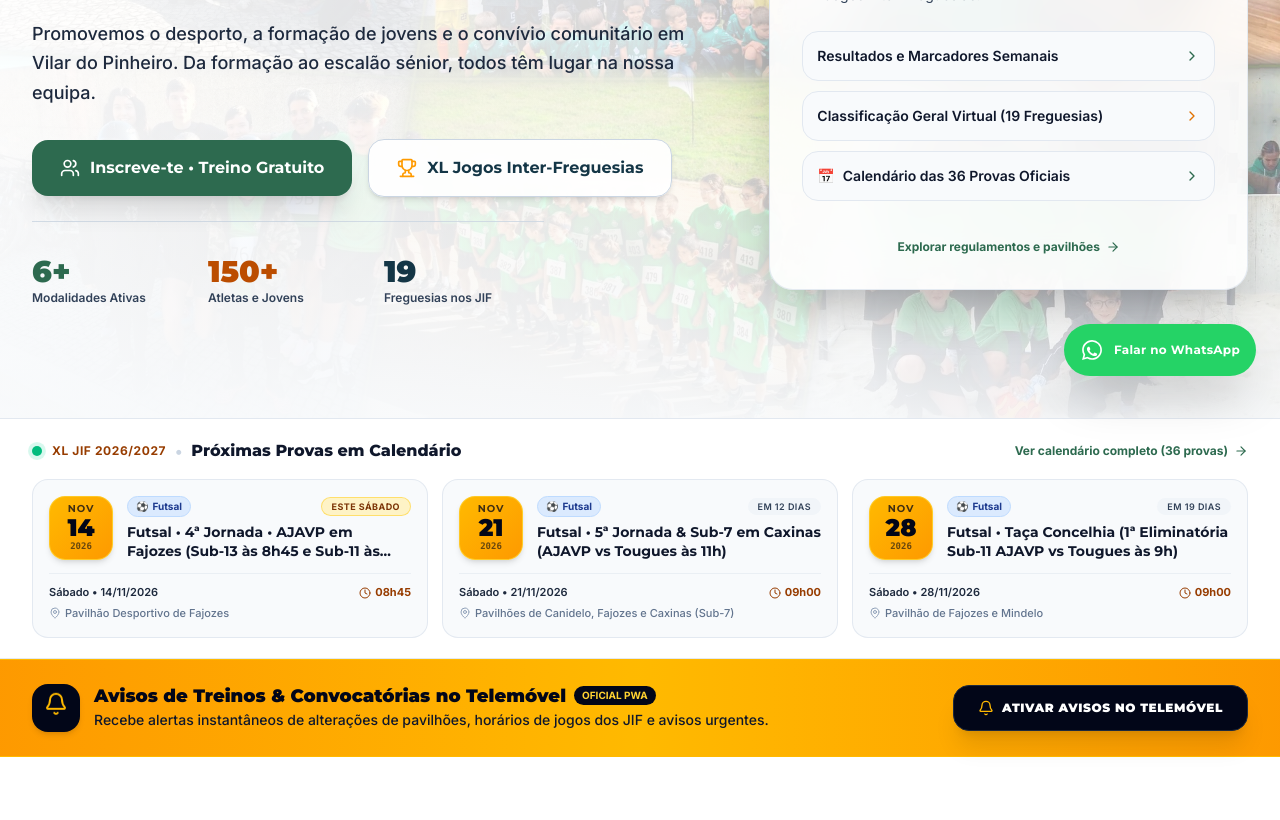
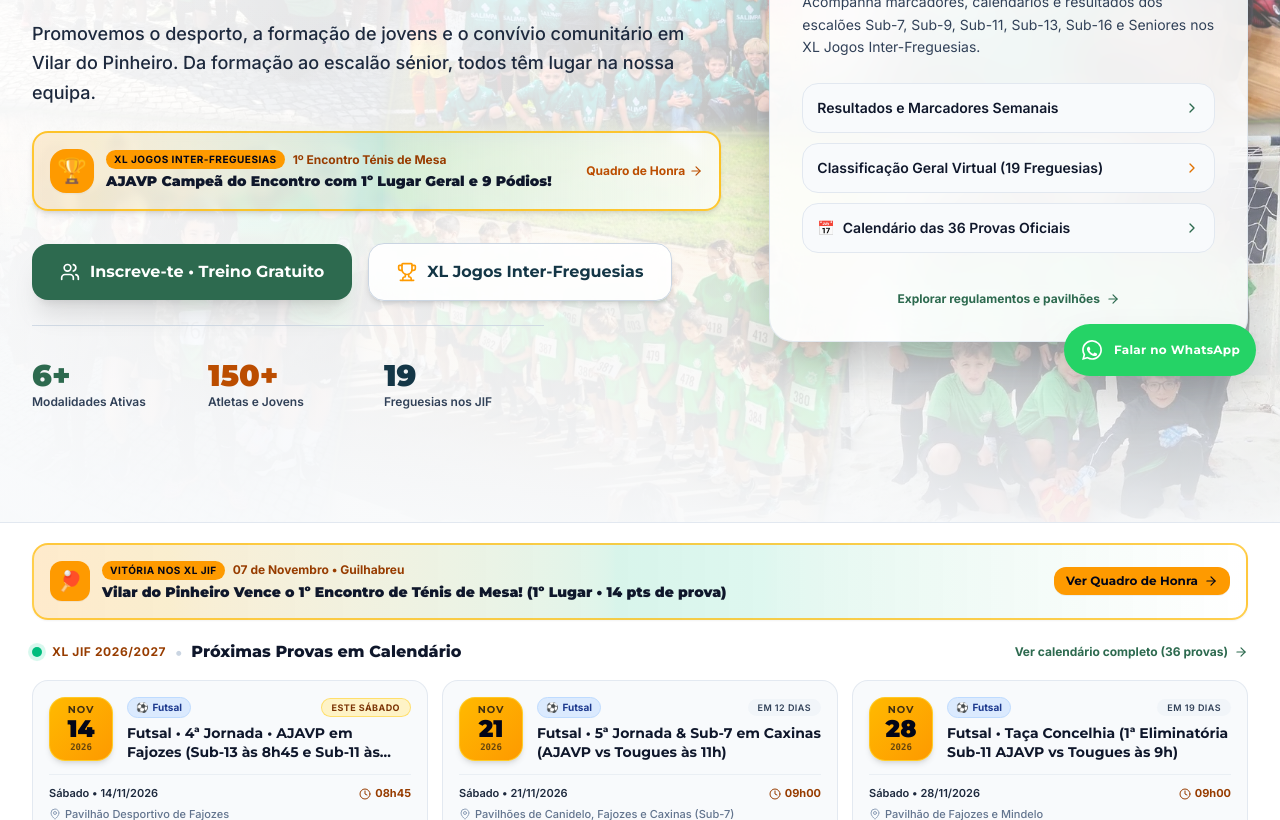
Before and after one commit to SirRugLessOnAverage/ajavp-site, a Next.js app: page / in a window 1280 px wide. Shown: the part 400-1220 px from the top of the page. Built offline with nearby package versions, Linux system fonts and the light colour scheme; no server answers; the database is empty.

Commit message:
feat(home): banner comemorativo de vitoria no tenis de mesa no hero e no ticker

```diff
--- a/app/page.tsx
+++ b/app/page.tsx
@@ -99,6 +99,37 @@ export default async function HomePage() {
               <p className="text-base sm:text-lg text-slate-800 dark:text-slate-200 max-w-2xl mx-auto lg:mx-0 leading-relaxed font-medium">
                 Promovemos o desporto, a formação de jovens e o convívio comunitário em Vilar do Pinheiro. Da formação ao escalão sénior, todos têm lugar na nossa equipa.
               </p>
+
+              {/* Destaque Vitória Histórica no Ténis de Mesa • XL JIF */}
+              <Link
+                href="/jif"
+                className="motion-press group block p-4 rounded-2xl bg-gradient-to-r from-amber-500/15 via-emerald-500/15 to-white/70 dark:from-amber-950/40 dark:via-emerald-950/30 dark:to-slate-900 border-2 border-amber-400/80 dark:border-amber-400/50 shadow-md hover:shadow-lg hover:border-amber-500 transition-all text-left backdrop-blur-xs"
+              >
+                <div className="flex items-center justify-between gap-3">
+                  <div className="flex items-center gap-3">
+                    <div className="w-11 h-11 rounded-2xl bg-amber-500 text-slate-950 font-black text-2xl flex items-center justify-center shrink-0 shadow-xs">
+                      🏆
+                    </div>
+                    <div>
+                      <div className="flex items-center gap-2 flex-wrap">
+                        <span className="text-[10px] font-black uppercase tracking-wider px-2 py-0.5 rounded-full bg-amber-500 text-slate-950">
+                          XL Jogos Inter-Freguesias
+                        </span>
+                        <span className="text-xs font-bold text-amber-800 dark:text-amber-300">
+                          1º Encontro Ténis de Mesa
+                        </span>
+                      </div>
+                      <p className="text-xs sm:text-sm font-heading font-black text-slate-900 dark:text-white mt-0.5">
+                        AJAVP Campeã do Encontro com 1º Lugar Geral e 9 Pódios!
+                      </p>
+                    </div>
+                  </div>
+                  <span className="hidden sm:inline-flex items-center gap-1 text-xs font-bold text-amber-700 dark:text-amber-400 group-hover:translate-x-1 transition-transform shrink-0">
+                    <span>Quadro de Honra</span>
+                    <ArrowRight className="w-3.5 h-3.5" />
+                  </span>
+                </div>
+              </Link>
 
               <div className="flex flex-col sm:flex-row items-center justify-center lg:justify-start gap-4 pt-2">
                 <a
--- a/components/home/JifLiveTicker.tsx
+++ b/components/home/JifLiveTicker.tsx
@@ -158,6 +158,35 @@ export function JifLiveTicker() {
   return (
     <section className="bg-white dark:bg-slate-900/90 border-b border-slate-200/90 dark:border-white/10 py-5 transition-colors">
       <div className="max-w-7xl mx-auto px-4 sm:px-6 lg:px-8">
+        {/* Banner Destaque de Vitória Recente nos XL JIF */}
+        <div className="mb-5 p-3.5 sm:p-4 rounded-2xl bg-gradient-to-r from-amber-500/20 via-emerald-500/15 to-white/5 dark:from-amber-950/40 dark:via-emerald-950/30 dark:to-transparent border-2 border-amber-400/70 dark:border-amber-400/40 shadow-xs flex flex-col sm:flex-row sm:items-center justify-between gap-3">
+          <div className="flex items-center gap-3">
+            <div className="w-10 h-10 rounded-xl bg-amber-500 text-slate-950 font-black text-xl flex items-center justify-center shrink-0 shadow-2xs">
+              🏓
+            </div>
+            <div>
+              <div className="flex items-center gap-2 flex-wrap">
+                <span className="text-[10px] font-black uppercase tracking-wider px-2 py-0.5 rounded-full bg-amber-500 text-slate-950">
+                  Vitória nos XL JIF
+                </span>
+                <span className="text-xs font-bold text-amber-800 dark:text-amber-300">
+                  07 de Novembro • Guilhabreu
+                </span>
+              </div>
+              <h3 className="text-xs sm:text-sm font-heading font-black text-slate-900 dark:text-white mt-0.5">
+                Vilar do Pinheiro Vence o 1º Encontro de Ténis de Mesa! (1º Lugar • 14 pts de prova)
+              </h3>
+            </div>
+          </div>
+          <Link
+            href="/jif"
+            className="inline-flex items-center gap-1.5 px-3 py-1.5 rounded-xl bg-amber-500 hover:bg-amber-400 text-slate-950 font-heading font-bold text-xs shadow-2xs transition-colors shrink-0 self-end sm:self-center"
+          >
+            <span>Ver Quadro de Honra</span>
+            <ArrowRight className="w-3.5 h-3.5" />
+          </Link>
+        </div>
+
         {/* Cabeçalho da Barra */}
         <div className="flex flex-col sm:flex-row sm:items-center justify-between gap-3 mb-4">
           <div className="flex items-center gap-2.5">
```
